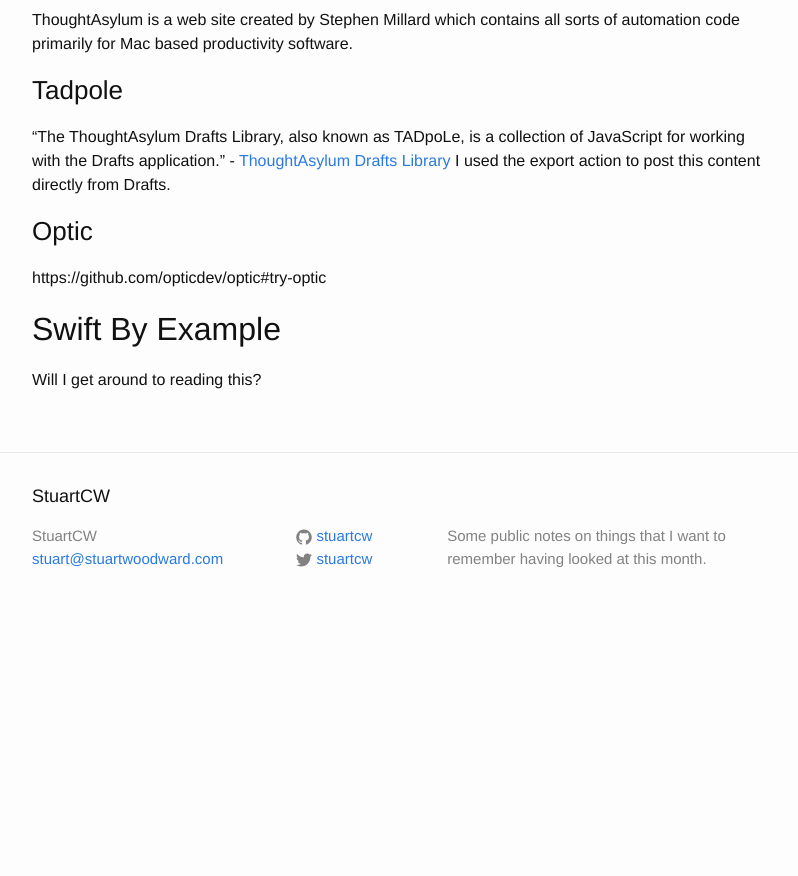
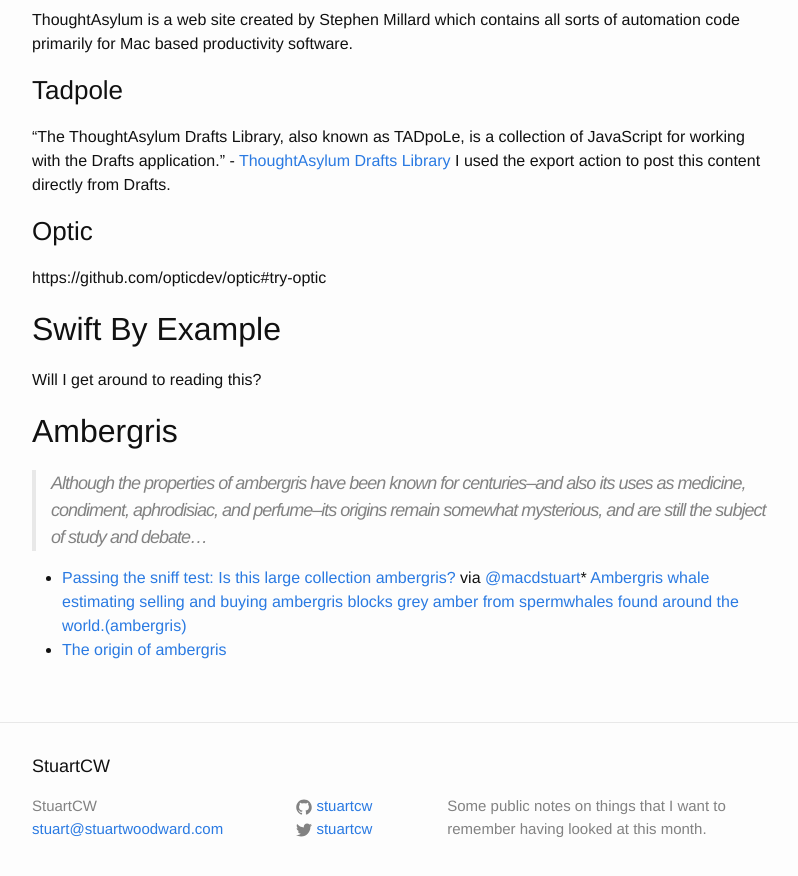
Before and after one commit to stuartcw/stuartcw.com, a Jekyll site: the page built from _posts/2021/2021-02-01-what-i-learned-this-month.markdown, in a window 1280 px wide and 900 px high, scrolled down 1158 px. Shown: the top 876 px of the window, without its empty margins (238-1036 px from the left). Built offline with Jekyll 4.4.1, drawn with Linux system fonts in a browser that asks for light colours; before the commit the page ends 1788 px from its top, so only the background shows below that.

Commit message:
Ambergris

```diff
--- a/_posts/2021/2021-02-01-what-i-learned-this-month.markdown
+++ b/_posts/2021/2021-02-01-what-i-learned-this-month.markdown
@@ -45,3 +45,12 @@
 ## Swift By Example
 
 Will I get around to reading this?
+
+
+## Ambergris
+
+> Although the properties of ambergris have been known for centuries–and also its uses as medicine, condiment, aphrodisiac, and perfume­–its origins remain somewhat mysterious, and are still the subject of study and debate...
+
+* [Passing the sniff test: Is this large collection ambergris?](https://www.stuff.co.nz/national/124135092/passing-the-sniff-test-is-this-large-collection-ambergris) via [@macdstuart](https://twitter.com/macdstuart
+)* [Ambergris whale estimating selling and buying ambergris blocks grey amber from spermwhales found around the world.(ambergris)](http://www.ambergris.fr/index.html)
+* [The origin of ambergris](https://lajamjournal.org/index.php/lajam/article/view/231)
```
